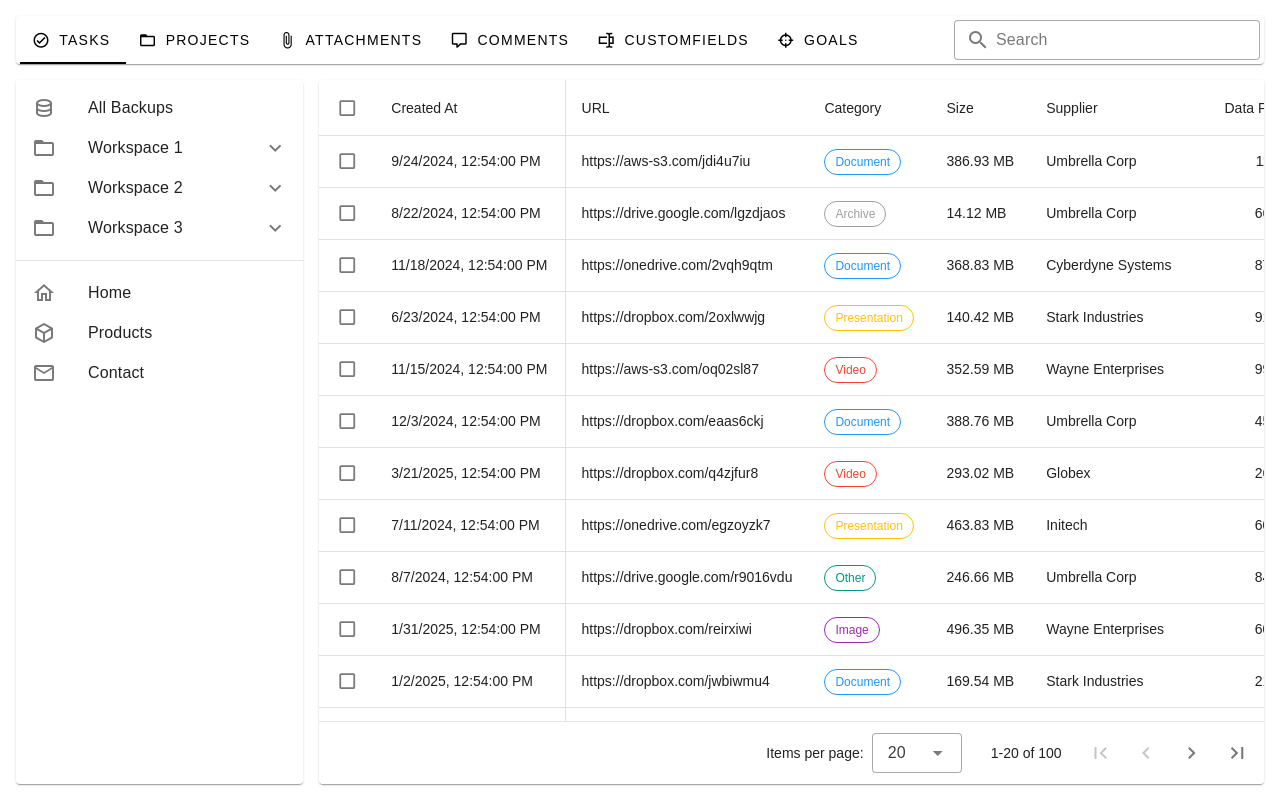
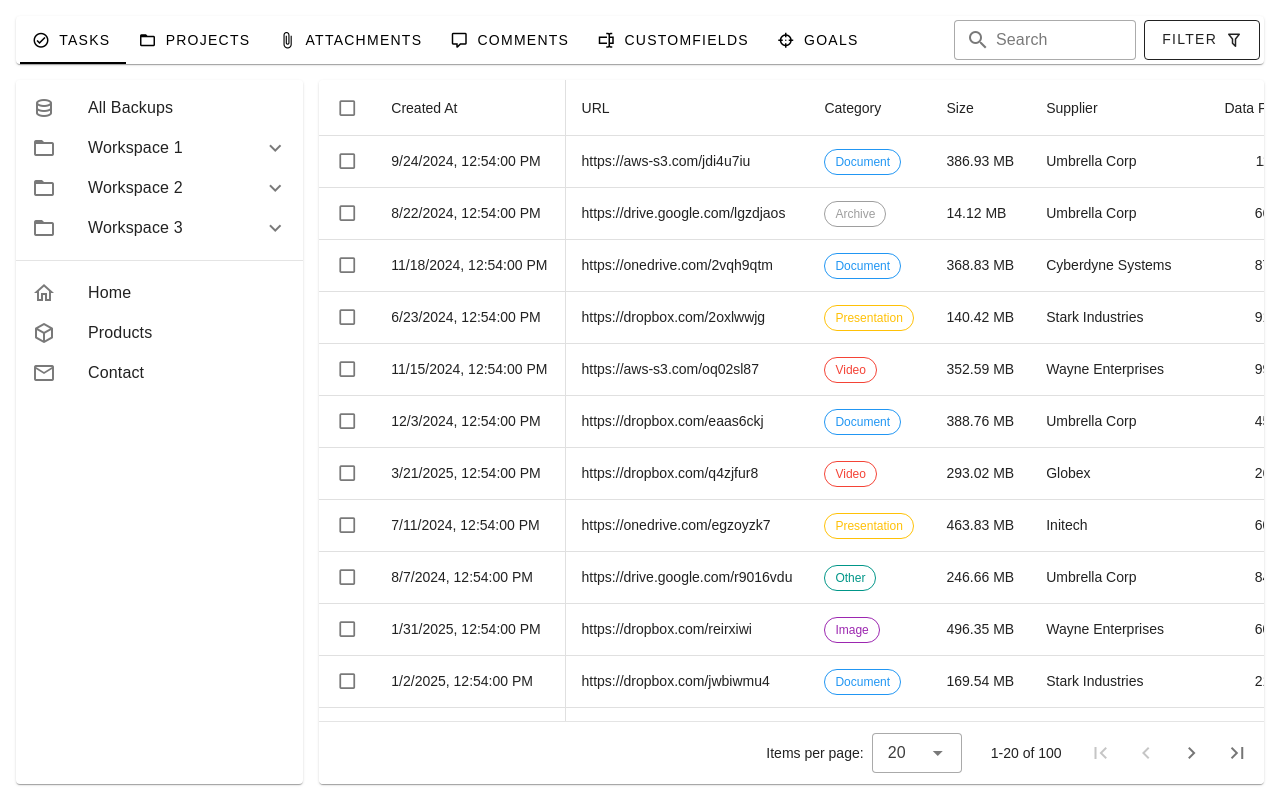
Before and after one commit to mihailo-obradovic/pro-backup-nuxt, a Nuxt app: page /Home in a window 1280 px wide. Built offline with nearby package versions, Linux system fonts and the light colour scheme.

Commit message:
Add filter button

```diff
--- a/pages/Home.vue
+++ b/pages/Home.vue
@@ -15,7 +15,7 @@
           </v-tabs>
         </v-col>
 
-        <v-col cols="6" md="4" lg="3" class="ps-1">
+        <v-col cols="6" md="4" lg="3" class="ps-1 d-flex ga-2">
           <v-text-field
             v-model="search"
             prepend-inner-icon="mdi-magnify"
@@ -25,6 +25,13 @@
             density="compact"
             variant="outlined"
           />
+
+          <v-btn variant="outlined" height="40">
+            <div class="d-flex ga-2">
+              Filter
+              <v-icon>mdi-filter-outline</v-icon>
+            </div>
+          </v-btn>
         </v-col>
       </v-row>
     </v-card>
```
